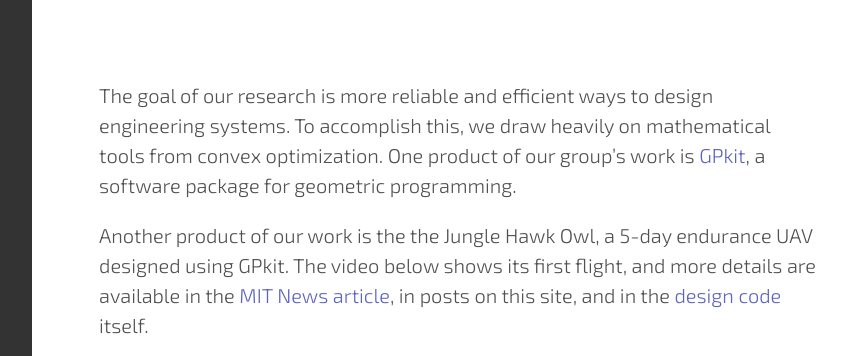
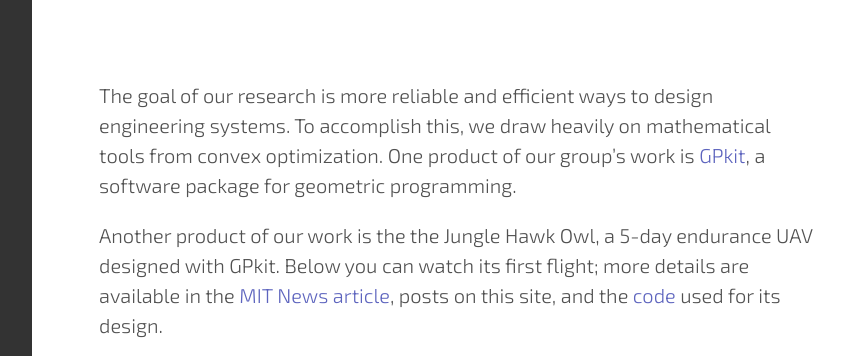
Before and after one commit to convexengineering/convexengineering.github.io, a Jekyll site: the page built from index.md, in a window 1280 px wide and 900 px high, cut to the strip 0-356 px from the top of the window. Shown: the whole strip, without its empty margins (281-1127 px from the left). Built offline with Jekyll 4.4.1, drawn with Linux system fonts in a browser that asks for light colours.

Commit message:
tweak homepage language

```diff
--- a/index.md
+++ b/index.md
@@ -6,7 +6,7 @@ title: Home
 The goal of our research is more reliable and efficient ways to design engineering systems. To accomplish this, we draw heavily on mathematical tools from convex optimization. One product of our group's work is <a href="http://gpkit.readthedocs.io/en/latest/">GPkit</a>, a software package for geometric programming.
 <br>
 
-Another product of our work is the the Jungle Hawk Owl, a 5-day endurance UAV designed using GPkit. The video below shows its first flight, and more details are available in the [MIT News article](http://news.mit.edu/2017/drones-stay-aloft-five-days-0607), in posts on this site, and in the [design code](https://www.github.com/hoburg/jho) itself.
+Another product of our work is the the Jungle Hawk Owl, a 5-day endurance UAV designed with GPkit. Below you can watch its first flight; more details are available in the [MIT News article](http://news.mit.edu/2017/drones-stay-aloft-five-days-0607), posts on this site, and the [code](https://www.github.com/hoburg/jho) used for its design.
 <br>
 <iframe width="560" height="315" src="https://www.youtube.com/embed/HMu3x5WxpeM" frameborder="0" allowfullscreen></iframe>
 
```
